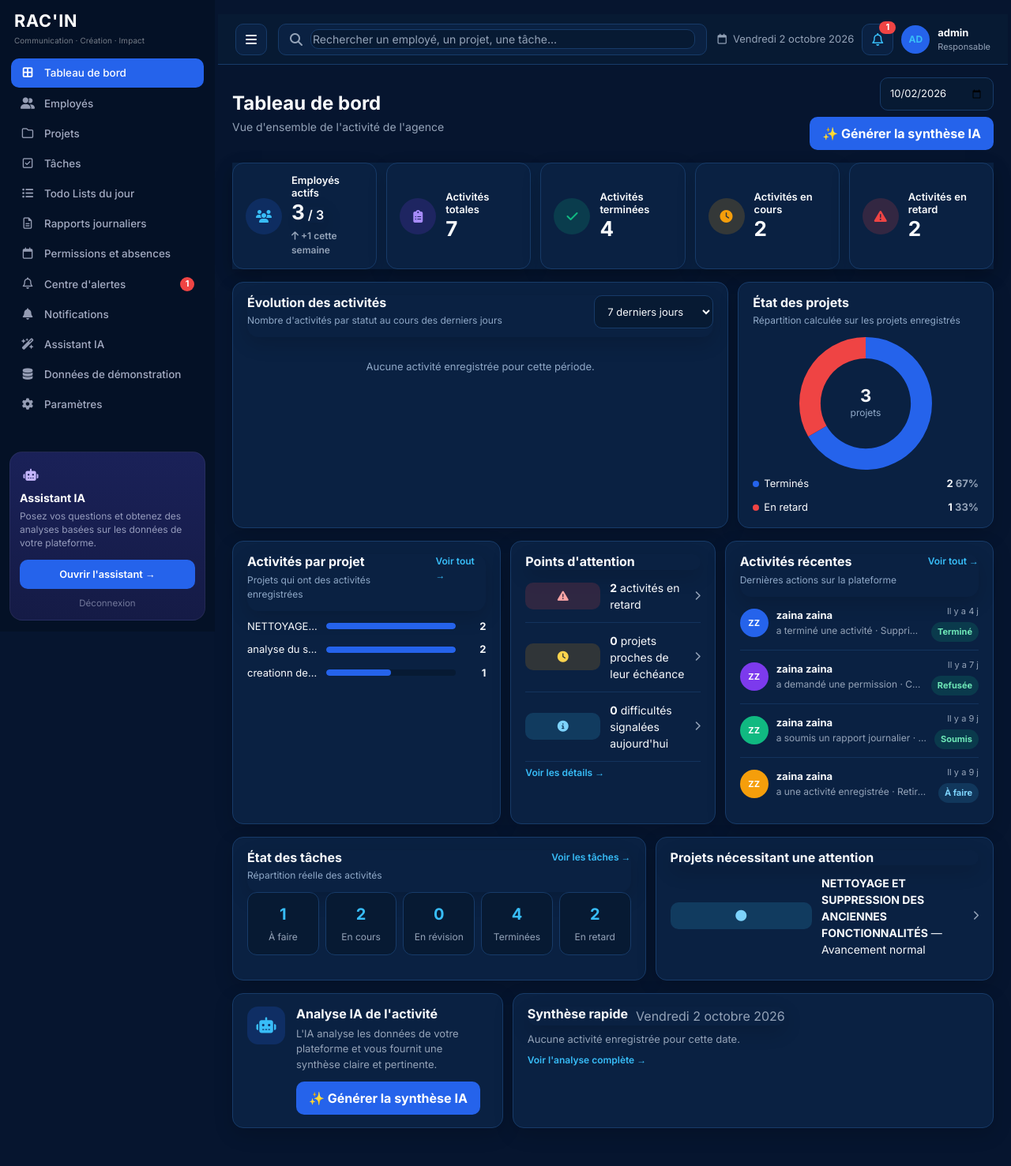
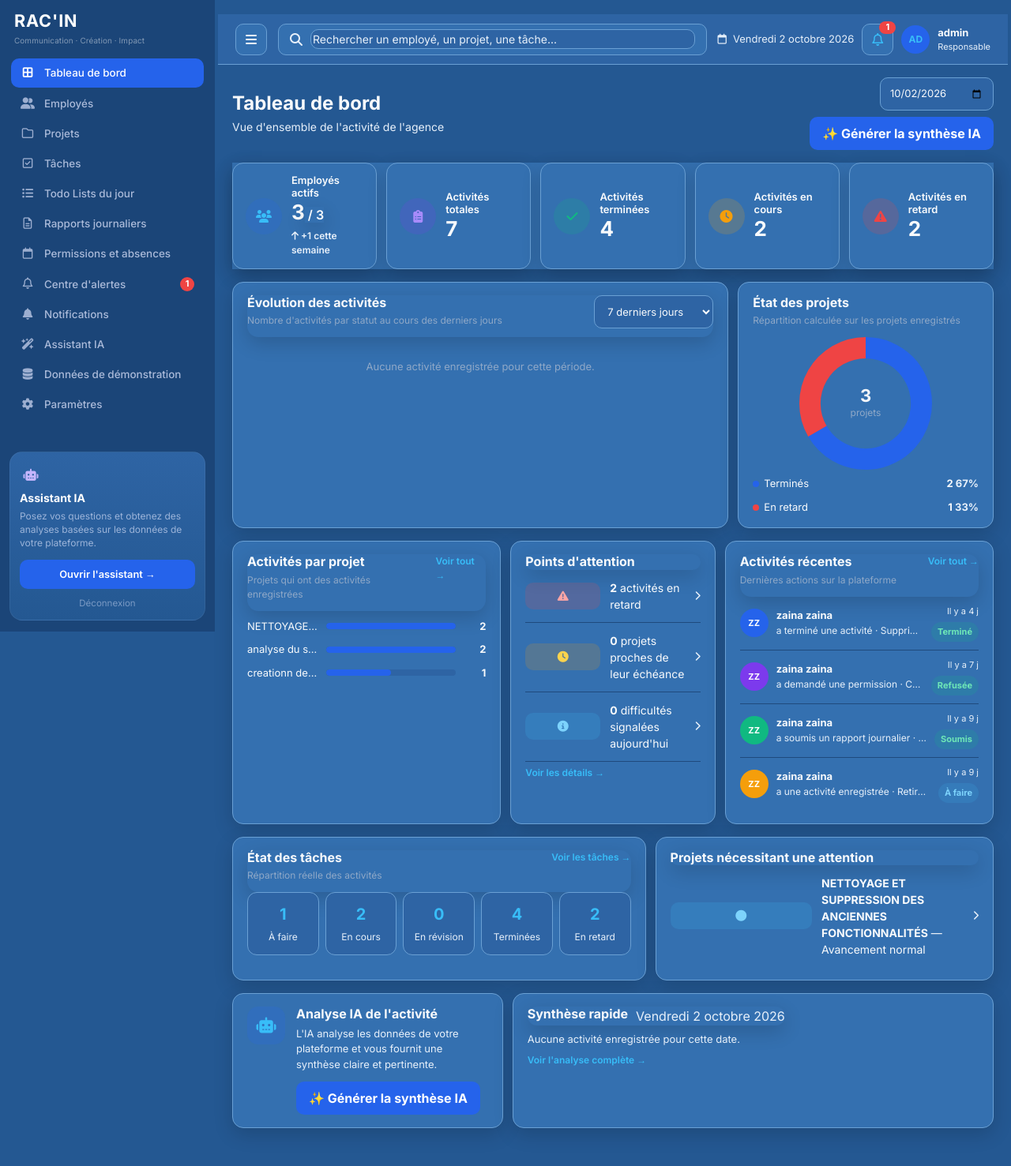
Before and after one commit to samanthahailene885-cmyk/Projet-Plateforme-ia, a Django app: page /dashboard/ in a window 1280 px wide. Shown: the whole page at 79% size. Run offline with Django 5.2, Linux system fonts and the light colour scheme; a user stored in the database is signed in; data comes from the database, SQL or seed files in the repository.

Commit message:
Eclaircir le fond bleu marine de la plateforme.
Co-authored-by: Cursor <cursoragent@cursor.com>

```diff
--- a/static/css/platform.css
+++ b/static/css/platform.css
@@ -1,12 +1,12 @@
 /* Identité visuelle RAC'IN — bleu marine, appliquée après les styles de page. */
 :root {
-    --bg-primary: #06152F;
-    --bg-sidebar: #041126;
-    --bg-header: #071A33;
-    --bg-card: #0A2142;
-    --bg-secondary: #0D2850;
-    --bg-hover: #102F59;
-    --border: #173B69;
+    --bg-primary: #245892;
+    --bg-sidebar: #1B4578;
+    --bg-header: #2E64A4;
+    --bg-card: #3470B0;
+    --bg-secondary: #3C7CBC;
+    --bg-hover: #4A88C6;
+    --border: #6AA0D4;
     --primary: #2563EB;
     --primary-hover: #1D4ED8;
     --cyan: #38BDF8;
@@ -15,21 +15,21 @@
     --warning: #F59E0B;
     --danger: #EF4444;
     --text-primary: #F8FAFC;
-    --text-secondary: #94A3B8;
-    --wf-bg: #06152F;
-    --wf-card: #0A2142;
+    --text-secondary: #E7F0FA;
+    --wf-bg: #245892;
+    --wf-card: #3470B0;
     --wf-text: #F8FAFC;
-    --wf-text-muted: #94A3B8;
-    --wf-border: #173B69;
+    --wf-text-muted: #E7F0FA;
+    --wf-border: #6AA0D4;
     --wf-accent: #2563EB;
     --mt-text: #F8FAFC;
-    --mt-muted: #94A3B8;
-    --mt-border: #173B69;
-    --mt-bg: #06152F;
-    --emp-bg: #06152F;
-    --emp-card: #0A2142;
+    --mt-muted: #E7F0FA;
+    --mt-border: #6AA0D4;
+    --mt-bg: #245892;
+    --emp-bg: #245892;
+    --emp-card: #3470B0;
     --emp-text: #F8FAFC;
-    --emp-text-muted: #94A3B8;
+    --emp-text-muted: #E7F0FA;
 }
 
 body { background: var(--bg-primary); color: var(--text-primary); }
@@ -159,7 +159,7 @@ body.app-collapsed .racin-content { margin-left: 0 !important; width: 100% !impo
 
 .racin-content input, .racin-content select, .racin-content textarea,
 .racin-content .form-control, .racin-content .form-select {
-    background: #071A33 !important;
+    background: #2E64A4 !important;
     color: var(--text-primary) !important;
     border: 1px solid var(--border) !important;
     border-radius: 10px;
@@ -249,7 +249,7 @@ body.app-collapsed .racin-content { margin-left: 0 !important; width: 100% !impo
     color: var(--text-primary) !important;
     border: 1px solid var(--border) !important;
 }
-.racin-content .progress { background: #071A33; }
+.racin-content .progress { background: #2E64A4; }
 .racin-content .progress-bar { background: var(--primary); transition: width .4s ease; }
 
 .synthesis-sheet, .synth-kpi, .kpi-card, .main-card, .side-card {
--- a/templates/base.html
+++ b/templates/base.html
@@ -234,7 +234,7 @@
             max-width: 272px;
             height: 100vh;
             flex: none;
-            background: #041126;
+            background: #1B4578;
             overflow: hidden;
             transition: transform .2s ease;
         }
@@ -244,7 +244,7 @@
             max-width: calc(100% - 272px);
             flex: none;
             box-sizing: border-box;
-            background: #06152F;
+            background: #245892;
             color: #F8FAFC;
             min-height: 100vh;
             padding: 0 18px 28px;
@@ -332,7 +332,7 @@
             margin: 0 12px 14px;
             padding: 14px 12px 12px;
             border-radius: 16px;
-            background: linear-gradient(180deg, #1a2158 0%, #151b46 100%);
+            background: linear-gradient(180deg, #2E64A4 0%, #245892 100%);
             border: 1px solid rgba(255,255,255,.06);
             flex-shrink: 0;
         }
--- a/templates/dashboard/dashboard.html
+++ b/templates/dashboard/dashboard.html
@@ -15,9 +15,9 @@
 
 {% block extra_css %}
 <style>
-    body.dash-dark { background: #06152F; color: #F5F7FA; }
-    body.dash-dark .racin-content { background: #06152F; color: #F5F7FA; padding: 18px 22px 32px; }
-    body.dash-dark .sidebar-racin { background: #041126; }
+    body.dash-dark { background: #245892; color: #F5F7FA; }
+    body.dash-dark .racin-content { background: #245892; color: #F5F7FA; padding: 18px 22px 32px; }
+    body.dash-dark .sidebar-racin { background: #1B4578; }
     body.dash-dark .sidebar-racin .nav-link.active { background: #2563EB; box-shadow: none; }
     body.dash-dark.dash-collapsed .sidebar-racin { transform: translateX(-105%); }
     body.dash-dark.dash-collapsed .app-row > .racin-content,
@@ -27,14 +27,14 @@
     .sup-top, .sup-title-row { display: flex; align-items: center; justify-content: space-between; gap: 16px; flex-wrap: wrap; }
     .sup-search {
         display: flex; align-items: center; gap: 10px; flex: 1; max-width: 520px;
-        background: #0A2142; border: 1px solid #173B69; border-radius: 10px; padding: 0 14px; height: 42px;
+        background: #3470B0; border: 1px solid #6AA0D4; border-radius: 10px; padding: 0 14px; height: 42px;
     }
     .sup-search input { flex: 1; background: transparent; border: 0; outline: 0; color: #F5F7FA; font-size: 14px; }
     .sup-search input::placeholder { color: #8FA8C7; }
     .sup-search i, .sup-muted { color: #8FA8C7; }
     .sup-tools { display: flex; align-items: center; gap: 10px; }
     .sup-chip, .sup-icon-btn, .sup-select, .sup-date {
-        background: #0A2142; border: 1px solid #173B69; color: #F5F7FA; border-radius: 10px; height: 42px;
+        background: #3470B0; border: 1px solid #6AA0D4; color: #F5F7FA; border-radius: 10px; height: 42px;
     }
     .sup-chip { display: flex; align-items: center; gap: 8px; padding: 0 12px; font-size: 13px; }
     .sup-icon-btn {
@@ -63,18 +63,18 @@
     .sup-ai:disabled { opacity: .7; cursor: wait; }
     .sup-kpis { display: grid; grid-template-columns: repeat(auto-fit, minmax(170px, 1fr)); gap: 12px; }
     .sup-kpi {
-        background: #0A2142; border: 1px solid #173B69; border-radius: 14px; padding: 14px 16px;
+        background: #3470B0; border: 1px solid #6AA0D4; border-radius: 14px; padding: 14px 16px;
         text-decoration: none; color: inherit; box-shadow: 0 8px 24px rgba(0,0,0,.18);
         display: flex; align-items: center; gap: 12px; min-height: 92px;
     }
     .sup-kpi:hover { border-color: #2563EB; color: inherit; }
-    .sup-kpi h3 { margin: 0 0 4px; font-size: 13px; color: #94A3B8; font-weight: 600; }
+    .sup-kpi h3 { margin: 0 0 4px; font-size: 13px; color: #E7F0FA; font-weight: 600; }
     .sup-kpi strong { font-size: 26px; line-height: 1; font-weight: 700; }
-    .sup-kpi-total { color: #94A3B8; font-size: 16px; font-weight: 600; }
+    .sup-kpi-total { color: #E7F0FA; font-size: 16px; font-weight: 600; }
     .sup-trend { margin: 6px 0 0; font-size: 12px; font-weight: 600; }
     .trend-up { color: #10B981; }
     .trend-down { color: #EF4444; }
-    .trend-flat { color: #94A3B8; }
+    .trend-flat { color: #E7F0FA; }
     .sup-ico { width: 46px; height: 46px; border-radius: 50%; display: flex; align-items: center; justify-content: center; flex: none; font-size: 16px; }
     .ico-blue { background: rgba(37,99,235,.18); color: #38BDF8; }
     .ico-violet { background: rgba(124,58,237,.18); color: #A78BFA; }
@@ -87,10 +87,10 @@
     .sup-mid { display: grid; grid-template-columns: minmax(0, 1.05fr) minmax(220px, .8fr) minmax(260px, 1.05fr); gap: 12px; margin-bottom: 16px; align-items: stretch; }
     .task-watch { grid-template-columns: minmax(0, 1.1fr) minmax(280px, .9fr); }
     .state-row { display: grid; grid-template-columns: repeat(5, minmax(0, 1fr)); gap: 8px; }
-    .state-row a { text-decoration: none; background: #071A33; border: 1px solid #173B69; border-radius: 12px; padding: 12px 8px; text-align: center; color: #F8FAFC; }
+    .state-row a { text-decoration: none; background: #2E64A4; border: 1px solid #6AA0D4; border-radius: 12px; padding: 12px 8px; text-align: center; color: #F8FAFC; }
     .state-row b { display: block; font-size: 1.25rem; }
-    .state-row span { color: #94A3B8; font-size: 12px; }
-    .sup-card { background: #0A2142; border: 1px solid #173B69; border-radius: 12px; padding: 16px 18px; box-shadow: 0 8px 24px rgba(0,0,0,.16); }
+    .state-row span { color: #E7F0FA; font-size: 12px; }
+    .sup-card { background: #3470B0; border: 1px solid #6AA0D4; border-radius: 12px; padding: 16px 18px; box-shadow: 0 8px 24px rgba(0,0,0,.16); }
     .sup-card h2 { margin: 0; font-size: 16px; font-weight: 700; }
     .sup-card .sub { margin: 4px 0 12px; color: #8FA8C7; font-size: 12px; }
     .sup-card-head { display: flex; justify-content: space-between; align-items: flex-start; gap: 10px; }
@@ -114,7 +114,7 @@
     .attn-ico.orange { background: rgba(245,158,11,.16); color: #FCD34D; }
     .attn-ico.blue { background: rgba(56,189,248,.16); color: #7DD3FC; }
     .attn span { flex: 1; font-size: 14px; }
-    .attn i.fa-chevron-right { color: #94A3B8; font-size: 12px; }
+    .attn i.fa-chevron-right { color: #E7F0FA; font-size: 12px; }
     .feed-item { display: flex; align-items: center; gap: 10px; padding: 10px 0; border-bottom: 1px solid rgba(23,59,105,.7); text-decoration: none; color: #F8FAFC; }
     .feed-item:last-child { border-bottom: 0; }
     body.dash-dark .racin-content .feed-item,
@@ -124,22 +124,22 @@
     .feed-avatar { width: 36px; height: 36px; border-radius: 50%; display: flex; align-items: center; justify-content: center; font-size: 11px; font-weight: 700; color: #fff; flex: none; }
     .feed-main { flex: 1; min-width: 0; }
     .feed-main strong { display: block; font-size: 13px; }
-    .feed-main span { display: block; color: #94A3B8; font-size: 12px; white-space: nowrap; overflow: hidden; text-overflow: ellipsis; }
+    .feed-main span { display: block; color: #E7F0FA; font-size: 12px; white-space: nowrap; overflow: hidden; text-overflow: ellipsis; }
     .feed-side { text-align: right; flex: none; }
-    .feed-side small { display: block; color: #94A3B8; font-size: 11px; margin-bottom: 4px; }
+    .feed-side small { display: block; color: #E7F0FA; font-size: 11px; margin-bottom: 4px; }
     .sup-band-copy .sup-ai { margin-top: 12px; }
     .sup-band-copy h2 { margin: 0 0 6px; font-size: 16px; }
-    .sup-band-copy p, .sup-band-note p { margin: 0; color: #94A3B8; font-size: 13px; line-height: 1.5; }
+    .sup-band-copy p, .sup-band-note p { margin: 0; color: #E7F0FA; font-size: 13px; line-height: 1.5; }
     .sup-band-icon { width: 48px; height: 48px; border-radius: 14px; background: rgba(37,99,235,.2); color: #38BDF8; display: flex; align-items: center; justify-content: center; font-size: 20px; flex: none; }
     .sup-band-ai, .sup-band-note { display: flex; gap: 14px; align-items: flex-start; }
     .sup-band-note { flex-direction: column; gap: 8px; }
     .bar-row { display: grid; grid-template-columns: minmax(90px, 1.1fr) minmax(0, 2fr) 28px; gap: 10px; align-items: center; margin: 10px 0; font-size: 13px; }
-    .bar-track { height: 8px; border-radius: 99px; background: #071A33; overflow: hidden; }
+    .bar-track { height: 8px; border-radius: 99px; background: #2E64A4; overflow: hidden; }
     .bar-track span { display: block; height: 100%; border-radius: 99px; background: #2563EB; }
     .bar-row b { text-align: right; font-size: 13px; }
     .sup-table-wrap { overflow-x: auto; }
     .sup-table { width: 100%; border-collapse: collapse; min-width: 680px; }
-    .sup-table th { text-align: left; font-size: 11px; color: #8FA8C7; font-weight: 600; padding: 8px; border-bottom: 1px solid #173B69; }
+    .sup-table th { text-align: left; font-size: 11px; color: #8FA8C7; font-weight: 600; padding: 8px; border-bottom: 1px solid #6AA0D4; }
     .sup-table td { padding: 12px 8px; border-bottom: 1px solid rgba(23,59,105,.7); font-size: 13px; vertical-align: middle; }
     .sup-table a { color: #F5F7FA; text-decoration: none; }
     .sup-pill { display: inline-flex; border-radius: 999px; padding: 4px 8px; font-size: 11px; font-weight: 700; }
@@ -157,10 +157,10 @@
     .lvl-medium { color: #F59E0B; }
     .lvl-low { color: #38BDF8; }
     .sup-status { margin-top: 12px; border-radius: 10px; padding: 12px 14px; font-size: 14px; }
-    .sup-status.loading { background: #0D2850; color: #38BDF8; }
+    .sup-status.loading { background: #3C7CBC; color: #38BDF8; }
     .sup-status.err { background: rgba(239,68,68,.12); color: #FCA5A5; }
     .sup-status.ok { background: rgba(16,185,129,.12); color: #6EE7B7; }
-    .sup-sheet { margin-top: 14px; background: #071A33; border: 1px solid #173B69; border-radius: 12px; padding: 18px; }
+    .sup-sheet { margin-top: 14px; background: #2E64A4; border: 1px solid #6AA0D4; border-radius: 12px; padding: 18px; }
     .sup-sheet h3 { margin: 16px 0 6px; font-size: 15px; }
     .sup-sheet p { margin: 0 0 8px; line-height: 1.6; color: #E5EDF7; }
     .sup-sheet-kicker { color: #A78BFA; font-weight: 800; letter-spacing: .04em; font-size: 12px; }
--- a/templates/projects/project_detail.html
+++ b/templates/projects/project_detail.html
@@ -256,7 +256,7 @@
                     </span>
                 </div>
                 {% if tab == 'taches' %}
-                <p style="margin:0 0 14px;color:#94A3B8;">
+                <p style="margin:0 0 14px;color:#E7F0FA;">
                     Progression : <strong style="color:#F8FAFC;">{{ project.progress }} %</strong>
                     · {{ tasks|length }} tâche{{ tasks|length|pluralize }}
                     · {{ task_done|length }} terminée{{ task_done|length|pluralize }}
```
Also changed, not shown: templates/authentication/auth_base.html (+9 -9 lines), templates/authentication/profile.html (+5 -5 lines), templates/authentication/profile_update.html (+11 -11 lines), templates/employees/employee_detail.html (+11 -11 lines), templates/tasks/task_detail.html (+5 -5 lines), templates/tasks/task_form.html (+7 -7 lines), templates/tasks/task_list.html (+12 -12 lines).
